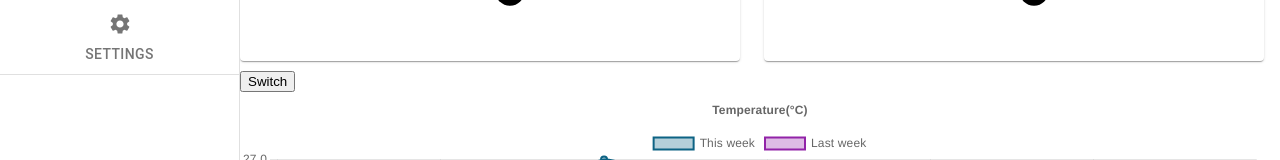
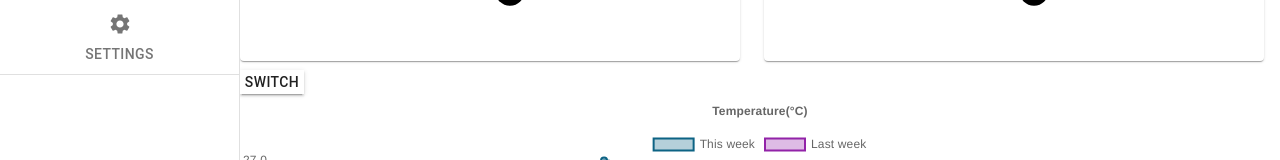
Before and after one commit to StijnSchellekens/Sem3ISAAC, a React (Create React App) app in the folder isaac-frontend/: page / in a window 1280 px wide. Shown: the part 351-511 px from the top of the page. Built offline with nearby package versions, Linux system fonts and the light colour scheme; data requests are answered from the project's data file.

Commit message:
added button

```diff
--- a/isaac-frontend/src/components/DashboardGraphs.js
+++ b/isaac-frontend/src/components/DashboardGraphs.js
@@ -5,6 +5,7 @@ import {startOfWeek, endOfWeek} from 'date-fns';
 import {
   Measurement, nextMeasurement,
 } from '../components/helper/MeasurementEnum';
+import Button from '@mui/material/Button';
 
 // const ref = useRef();
 const DashboardGraphs = ({data}) => {
@@ -102,11 +103,10 @@ const DashboardGraphs = ({data}) => {
 
   return (
     <div>
-      <input
-        type="button"
-        value="Switch"
-        onClick={() => updateDatasets()}
-      />
+      <Button variant="contained"
+        color="primary"
+        onClick={() => updateDatasets()}>Switch
+      </Button>
       <LineGraph
         data={graphData}
         height={300}
```
Also changed, not shown: isaac-frontend/src/components/Dashboard.js (+8 -1 lines).
